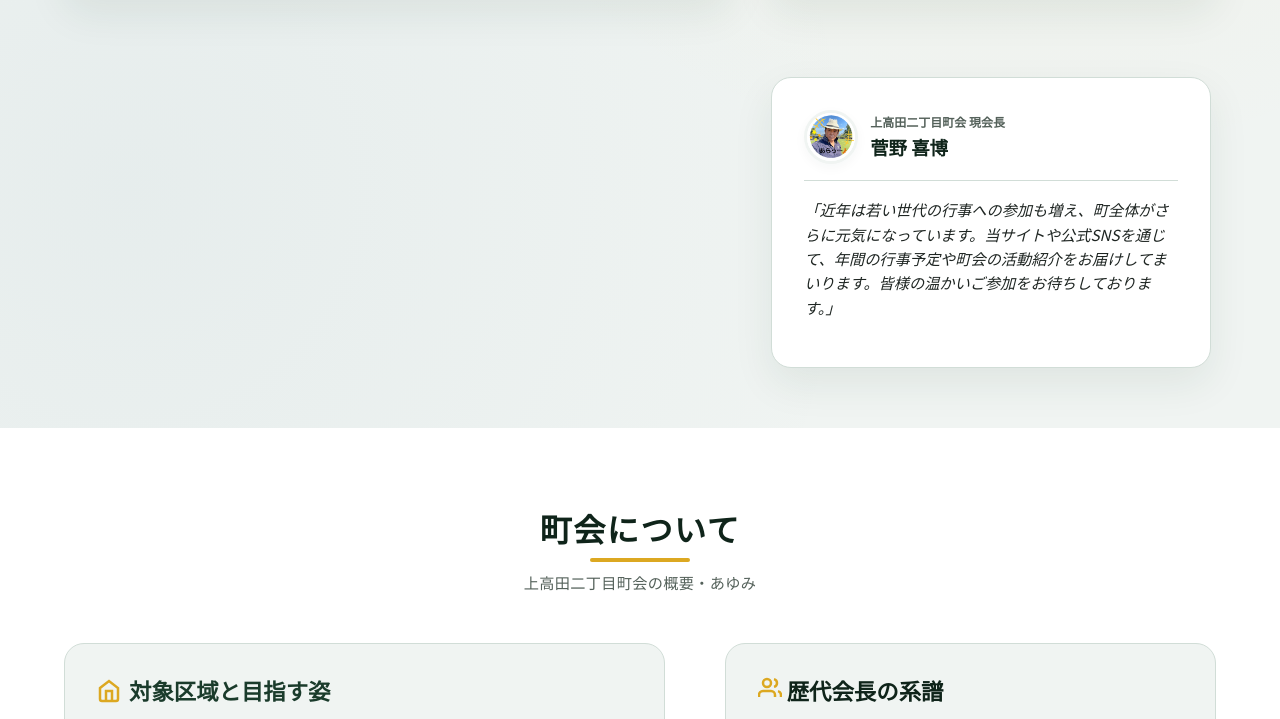
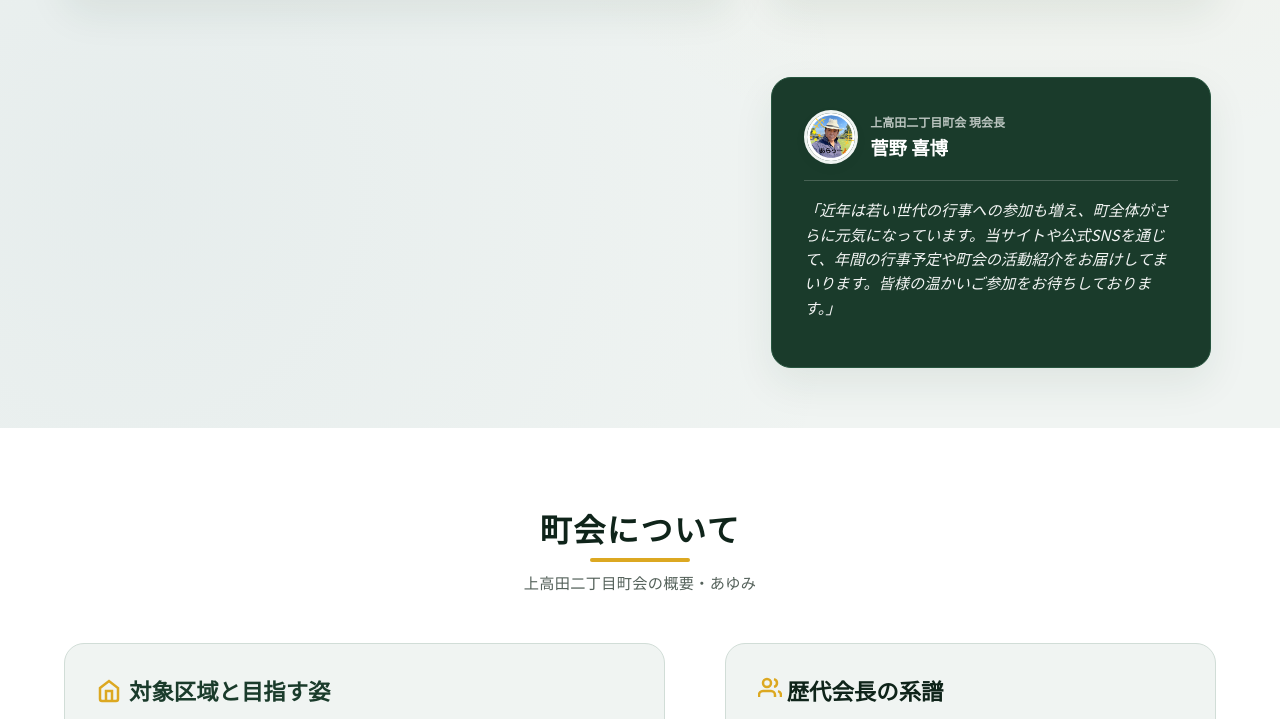
Before and after one commit to negisi/kami2web, a website built with Vite: page index.html in a window 1280 px wide. Shown: the part 755-1474 px from the top of the page. Built offline with nearby package versions, Linux system fonts and the light colour scheme.

Commit message:
style: reduce price font size and set green bg for president message

```diff
--- a/style.css
+++ b/style.css
@@ -456,8 +456,9 @@ section {
 }
 
 .hero-card {
-  background: var(--color-card-bg);
-  border: 1px solid var(--color-border);
+  background: var(--color-primary);
+  border: 1px solid var(--color-primary-light);
+  color: #ffffff;
   border-radius: var(--radius-lg);
   padding: 32px;
   box-shadow: var(--shadow-lg);
@@ -481,7 +482,7 @@ section {
   gap: 12px;
   margin-bottom: 16px;
   padding-bottom: 16px;
-  border-bottom: 1px solid var(--color-border);
+  border-bottom: 1px solid rgba(255, 255, 255, 0.2);
 }
 
 .president-avatar {
@@ -508,20 +509,20 @@ section {
 
 .president-role {
   font-size: 0.75rem;
-  color: var(--color-text-muted);
+  color: rgba(255, 255, 255, 0.7);
   font-weight: 700;
 }
 
 .president-name {
   font-size: 1.15rem;
   font-weight: 800;
-  color: var(--color-primary-dark);
+  color: #ffffff;
 }
 
 .president-message {
   font-size: 0.95rem;
   font-style: italic;
-  color: var(--color-text);
+  color: rgba(255, 255, 255, 0.95);
   line-height: 1.6;
 }
 
@@ -1280,7 +1281,7 @@ section {
 }
 
 .join-price-value {
-  font-size: 2.5rem;
+  font-size: 1.5rem;
   font-weight: 900;
   display: flex;
   align-items: baseline;
```
